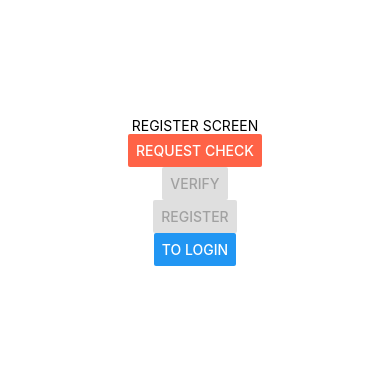
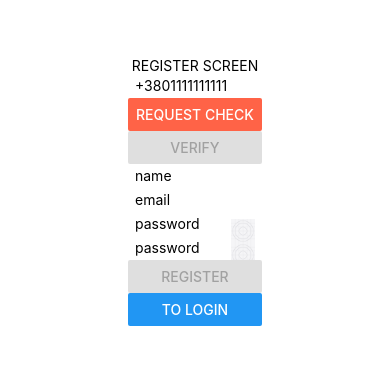
Before and after one commit to nikmantulenko/devit, a React Native app: screen /register in a window 390 px wide. Shown: the part 231-596 px from the top of the page. Built offline with nearby package versions, Linux system fonts and the light colour scheme.

Commit message:
implemented forms for register/profile screens (phone widget is for later?)

```diff
--- a/screens/Profile.tsx
+++ b/screens/Profile.tsx
@@ -1,9 +1,19 @@
 import { StatusBar } from 'expo-status-bar';
 import { StyleSheet, Text, View, Button, ActivityIndicator } from 'react-native';
 import { useDispatch, useSelector } from 'react-redux';
+import { Form, Field } from 'react-final-form';
 
 import editProfile from '../api/editProfile'
+import { FieldInput } from '../components';
 import { actions, selectors } from '../store';
+
+type FormValues = {
+    name: string,
+    email: string,
+    phone: string,
+    position: string,
+    skype: string,
+}
 
 export default function Profile() {
     const userData = useSelector(selectors.userDataSelector)
@@ -15,14 +25,11 @@ export default function Profile() {
         throw new Error('unexpected behavior')
     }
 
-    const handleChangeProfile = async () => {
+    const handleChangeProfile = async (values: FormValues) => {
         !!error && dispatch(actions.removeError('UPDATE_PROFILE'))
         dispatch(actions.loaderOn('UPDATE_PROFILE'))
         try {
-            const newUserData = await editProfile({
-                ...userData,
-                name: /*'error' + */userData.name + '.',
-            })
+            const newUserData = await editProfile({...userData, ...values})
             dispatch(actions.updateUserData(newUserData))
         } catch (error: any) {
             dispatch(actions.addError('UPDATE_PROFILE', error.message))
@@ -41,11 +48,79 @@ export default function Profile() {
 
             <View style={styles.container}>
                 <Text>PROFILE</Text>
-                {!!error && <Text style={styles.errorMessage}>{error}</Text>}
-                {isUpdating && <ActivityIndicator color={'darkblue'} />}
-                <Text>{JSON.stringify(userData)}</Text>
-                <Button color={'tomato'} title={'edit profile'} onPress={handleChangeProfile} />
-                <Button title={'logout'} onPress={handleLogOut} />
+
+                <Form<FormValues>
+                    initialValues={{
+                        name: userData.name,
+                        email: userData.email,
+                        phone: userData.phone,
+                        position: userData.position || '',
+                        skype: userData.skype || '',
+                    }}
+                    onSubmit={handleChangeProfile}
+                    render={formProps => (
+                        <View>
+                            {!!error && <Text style={styles.errorMessage}>{error}</Text>}
+                            {isUpdating && <ActivityIndicator color={'darkblue'} />}
+                            <Field
+                                name={'name'}
+                                validate={value => value.length <= 5}
+                                render={fieldProps => (
+                                    <FieldInput
+                                        {...fieldProps}
+                                        textContentType={'username'}
+                                        placeholder={'name'}
+                                    />
+                                )}
+                            />
+                            <Field
+                                name={'email'}
+                                validate={value => value.length <= 5}
+                                render={fieldProps => (
+                                    <FieldInput
+                                        {...fieldProps}
+                                        textContentType={'emailAddress'}
+                                        placeholder={'email'}
+                                    />
+                                )}
+                            />
+                            <Field
+                                name={'phone'}
+                                validate={value => value.length <= 5}
+                                render={fieldProps => (
+                                    <FieldInput
+                                        {...fieldProps}
+                                        editable={false}
+                                        textContentType={'telephoneNumber'}
+                                        placeholder={'380 00 000 000 00'}
+                                    />
+                                )}
+                            />
+                            <Field
+                                name={'position'}
+                                validate={value => value !== '' && value.length <= 5}
+                                render={fieldProps => (
+                                    <FieldInput
+                                        {...fieldProps}
+                                        placeholder={'position'}
+                                    />
+                                )}
+                            />
+                            <Field
+                                name={'skype'}
+                                validate={value => value !== '' && value.length <= 5}
+                                render={fieldProps => (
+                                    <FieldInput
+                                        {...fieldProps}
+                                        placeholder={'skype'}
+                                    />
+                                )}
+                            />
+                            <Button color={'tomato'} title={'edit profile'} onPress={formProps.handleSubmit} />
+                            <Button title={'logout'} onPress={handleLogOut} />
+                        </View>
+                    )}
+                />
             </View>
         </>
     );
--- a/screens/Register.tsx
+++ b/screens/Register.tsx
@@ -2,12 +2,22 @@ import { StatusBar } from 'expo-status-bar';
 import { StyleSheet, Text, View, Button, ActivityIndicator } from 'react-native';
 import { useDispatch, useSelector } from 'react-redux';
 import { useState } from 'react';
+import { Form, Field } from 'react-final-form';
 import { NativeStackScreenProps } from '@react-navigation/native-stack';
 
 import apiRegister from '../api/register'
 import apiPhoneCheck from '../api/phoneCheck'
 import apiRequestPhoneCheck from '../api/requestPhoneCheck'
+import { FieldInput, PasswordInput } from '../components';
 import { actions, selectors } from '../store';
+
+type FormValues = {
+    name: string,
+    email: string,
+    password: string,
+    passwordConfirmation: string,
+    phone: string,
+}
 
 export default function Register(props: NativeStackScreenProps<any>) {
     const isRequestingCheck = useSelector(selectors.isLoadingSelector('REQUEST_PHONE_CHECK'))
@@ -22,18 +32,13 @@ export default function Register(props: NativeStackScreenProps<any>) {
 
     const error = requestCheckError || checkError || registrationError
     const loading = isRequestingCheck || isChecking || isSigningIn
-    const registerData = {
-        name: 'testname',
-        email: 'test@gmail.com',
-        password: '1234',
-        phone: '+3801111111111',
-    }
+    const dummyPhone = '+3801111111111'
 
     const handleRequestPhoneCheck = async () => {
         !!requestCheckError && dispatch(actions.removeError('REQUEST_PHONE_CHECK'))
         dispatch(actions.loaderOn('REQUEST_PHONE_CHECK'))
         try {
-            await apiRequestPhoneCheck(registerData.phone)
+            await apiRequestPhoneCheck(dummyPhone)
             setStatus('REQUESTED')
         } catch (error: any) {
             dispatch(actions.addError('REQUEST_PHONE_CHECK', error.message))
@@ -46,7 +51,7 @@ export default function Register(props: NativeStackScreenProps<any>) {
         !!checkError && dispatch(actions.removeError('PHONE_CHECK'))
         dispatch(actions.loaderOn('PHONE_CHECK'))
         try {
-            await apiPhoneCheck(registerData.phone, '1111')
+            await apiPhoneCheck(dummyPhone, '1111')
             setStatus('CONFIRMED')
         } catch (error: any) {
             dispatch(actions.addError('PHONE_CHECK', error.message))
@@ -55,11 +60,11 @@ export default function Register(props: NativeStackScreenProps<any>) {
         }
     }
 
-    const handleRegister = async () => {
+    const handleRegister = async (values: FormValues) => {
         !!registrationError && dispatch(actions.removeError('REGISTRATION'))
         dispatch(actions.loaderOn('REGISTRATION'))
         try {
-            const userData = await apiRegister(registerData)
+            const userData = await apiRegister(values)
             dispatch(actions.authorize(userData))
             setStatus('CONFIRMED')
         } catch (error: any) {
@@ -75,8 +80,32 @@ export default function Register(props: NativeStackScreenProps<any>) {
 
             <View style={styles.container}>
                 <Text>REGISTER SCREEN</Text>
+
+                <Form<FormValues>
+                    initialValues={{
+                        name: '',
+                        email: '',
+                        password: '',
+                        passwordConfirmation: '',
+                        phone: dummyPhone,
+                    }}
+                    onSubmit={handleRegister}
+                    render={formProps => (
+                        <View>
                             {!!error && <Text style={styles.errorMessage}>{error}</Text>}
                             {loading && <ActivityIndicator color={'darkblue'} />}
+                            <Field
+                                name={'phone'}
+                                validate={value => value.length <= 5}
+                                render={fieldProps => (
+                                    <FieldInput
+                                        {...fieldProps}
+                                        editable={false}
+                                        textContentType={'telephoneNumber'}
+                                        placeholder={'380 00 000 000 00'}
+                                    />
+                                )}
+                            />
                             <Button
                                 color={'tomato'}
                                 title={'request check'}
@@ -89,13 +118,61 @@ export default function Register(props: NativeStackScreenProps<any>) {
                                 onPress={handlePhoneCheck}
                                 disabled={status !== 'REQUESTED'}
                             />
+                            <Field
+                                name={'name'}
+                                validate={value => value.length <= 5}
+                                render={fieldProps => (
+                                    <FieldInput
+                                        {...fieldProps}
+                                        textContentType={'username'}
+                                        placeholder={'name'}
+                                    />
+                                )}
+                            />
+                            <Field
+                                name={'email'}
+                                validate={value => value.length <= 5}
+                                render={fieldProps => (
+                                    <FieldInput
+                                        {...fieldProps}
+                                        textContentType={'emailAddress'}
+                                        placeholder={'email'}
+                                    />
+                                )}
+                            />
+                            <Field
+                                name={'password'}
+                                validate={value => value.length <= 5}
+                                render={fieldProps => (
+                                    <PasswordInput
+                                        {...fieldProps}
+                                        placeholder={'password'}
+                                    />
+                                )}
+                            />
+                            <Field
+                                name={'passwordConfirmation'}
+                                validate={value => value.length <= 5}
+                                render={fieldProps => (
+                                    <PasswordInput
+                                        {...fieldProps}
+                                        placeholder={'password'}
+                                    />
+                                )}
+                            />
                             <Button
                                 color={'tomato'}
                                 title={'register'}
-                    onPress={handleRegister}
-                    disabled={status !== 'CONFIRMED'}
+                                onPress={formProps.handleSubmit}
+                                disabled={
+                                    status !== 'CONFIRMED' ||
+                                    formProps.submitFailed && formProps.invalid
+                                }
                             />
                             <Button title={'to login'} onPress={() => props.navigation.navigate('log-in')} />
+                        </View>
+                    )}
+                />
             </View>
         </>
     );
```
Lines whose indentation alone changed are shown as unchanged.
